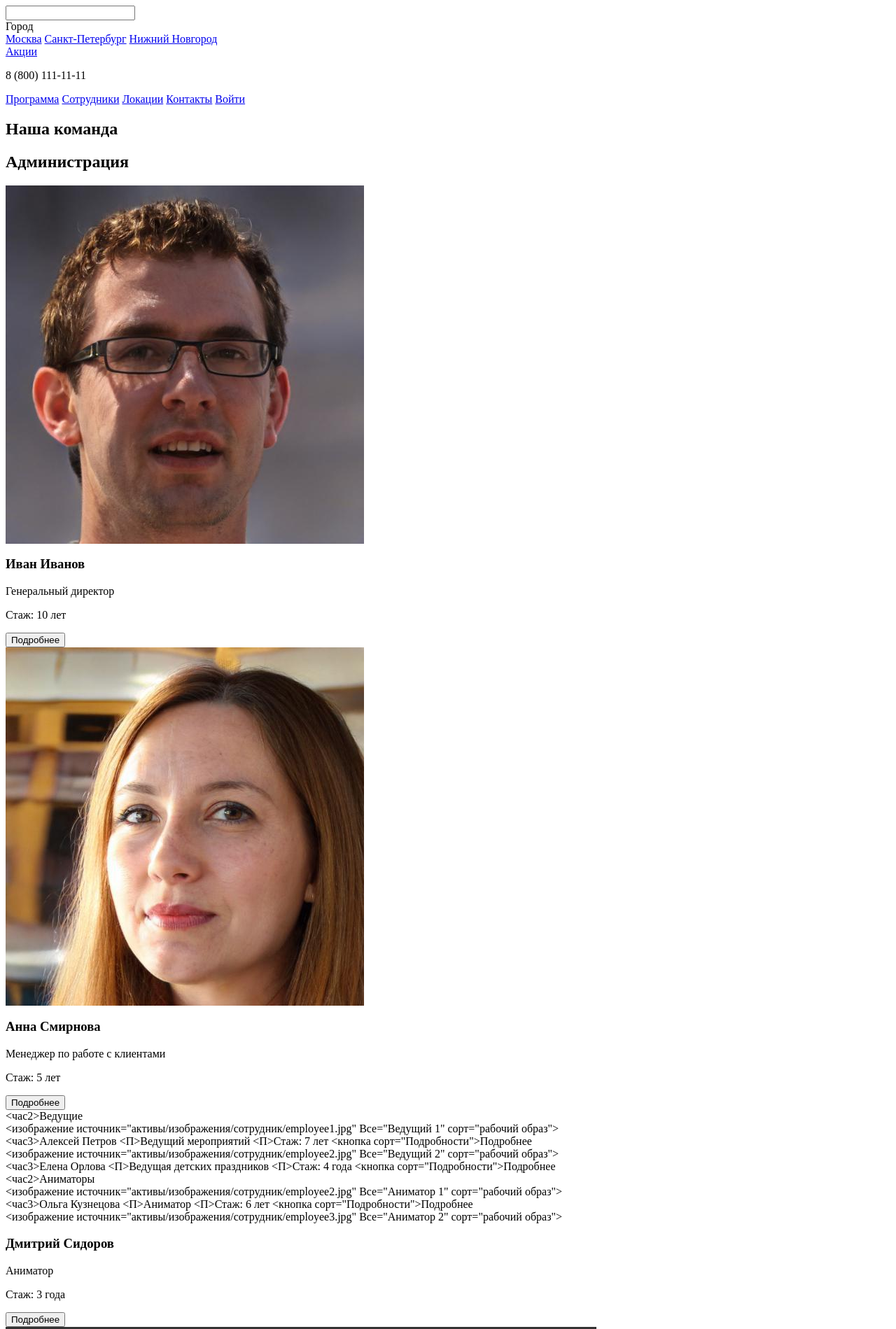
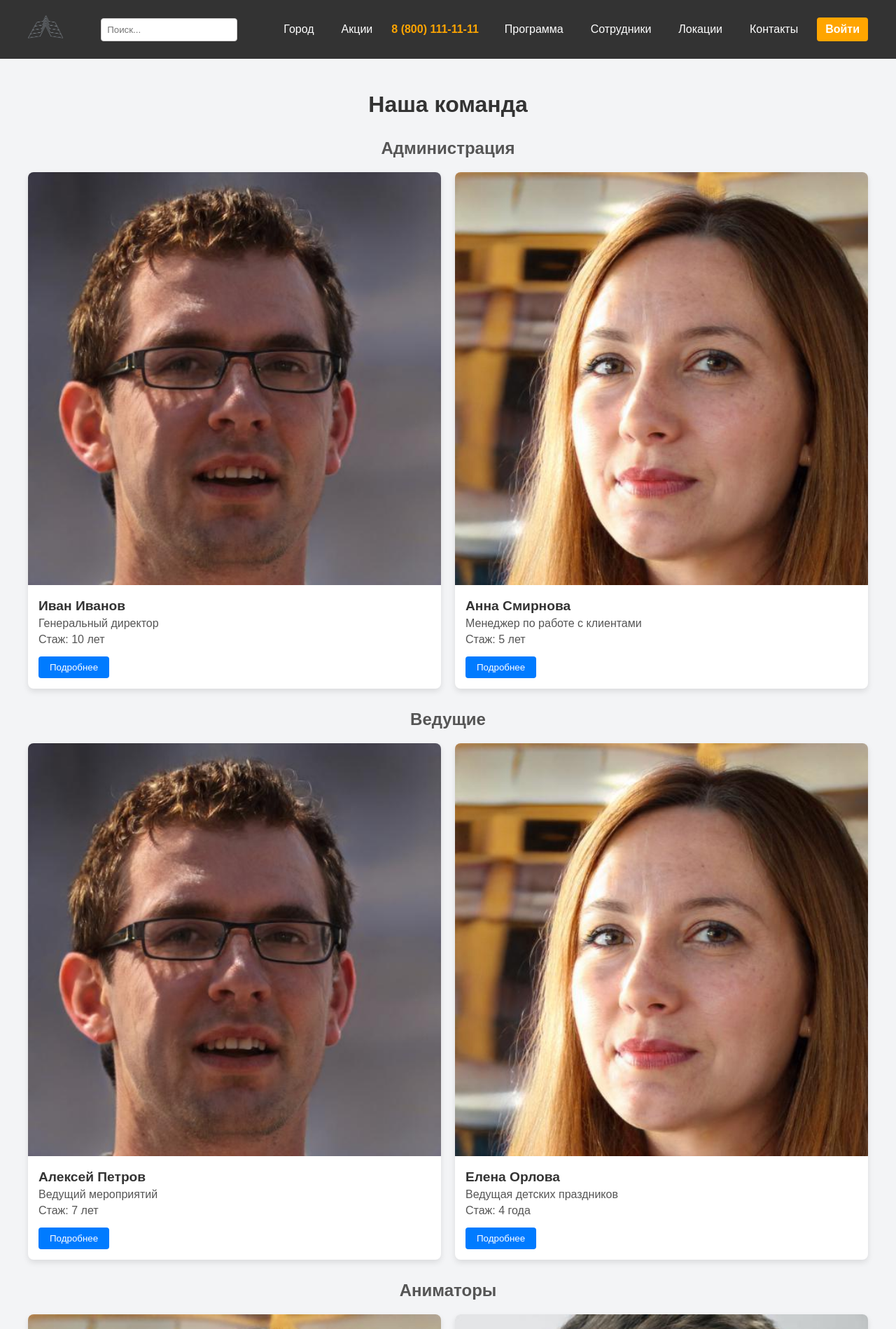
Before and after one commit to 46487874654/layout, a plain HTML site: page workers.html in a window 1280 px wide. Shown: the top 1899 px of the page at 70% size. Drawn offline with Linux system fonts and the light colour scheme.

Commit message:
Add files via upload

```diff
--- a/workers.html
+++ b/workers.html
@@ -1,39 +1,39 @@
-<!ДОКУМЕНТ HTML>
-<html только="ru">
+<!DOCTYPE html>
+<html lang="ru">
 <head>
-    <meta кодировка="UTF-8">
-    <meta Имя="viewport" содержание="width=device-width, initial-scale=1.0">
+    <meta charset="UTF-8">
+    <meta name="viewport" content="width=device-width, initial-scale=1.0">
     <title>Сотрудники</title>
-    <link отн.="stylesheet" href="assets/css/workers.css">
-    <link отн.="stylesheet" href="assets/css/header.css">
-    <link отн.="stylesheet" href="assets/css/footer.css">
-</голова>
+    <link rel="stylesheet" href="assets/css/workers.css">
+    <link rel="stylesheet" href="assets/css/header.css">
+    <link rel="stylesheet" href="assets/css/footer.css">
+</head>
 <body>
 
 <header>
-    <div сорт="header-container">
-        <div сорт="logo">
-            <a href="index.html"><img источник="assets/images/logo.png" все="Логотип компании"></a>
+    <div class="header-container">
+        <div class="logo">
+            <a href="index.html"><img src="assets/images/logo.png" alt="Логотип компании"></a>
         </div>
-        <div сорт="search-bar">
-            <input Тип="text" заполнитель="Поиск...">
+        <div class="search-bar">
+            <input type="text" placeholder="Поиск...">
         </div>
-        <nav сорт="nav-menu">
-            <div сорт="dropdown">
-                <div сорт="dropbtn">Город</div>
-                <div сорт="dropdown-content">
+        <nav class="nav-menu">
+            <div class="dropdown">
+                <div class="dropbtn">Город</div>
+                <div class="dropdown-content">
                     <a href="#">Москва</a>
                     <a href="#">Санкт-Петербург</a>
                     <a href="#">Нижний Новгород</a>
                 </div>
             </div>
             <a href="stocks.html">Акции</a>
-            <p сорт="phone">8 (800) 111-11-11</p>
+            <p class="phone">8 (800) 111-11-11</p>
             <a href="programs.html">Программа</a>
             <a href="workers.html">Сотрудники</a>
             <a href="locations.html">Локации</a>
             <a href="contacts.html">Контакты</a>
-            <a href="login.html" сорт="login">Войти</a>
+            <a href="login.html" class="login">Войти</a>
         </nav>
     </div>
 </header>
@@ -64,43 +64,43 @@
                 </div>
             </div>
         </div>
-        <div сорт="рабочий раздел">
-            <час2>Ведущие</час2>
-            <div сорт="рабочие">
-                <div сорт="рабочая карта">
-                    <изображение источник="активы/изображения/сотрудник/employee1.jpg" Все="Ведущий 1" сорт="рабочий образ">
-                    <div сорт="информация о работнике">
-                        <час3>Алексей Петров</час3>
-                        <П>Ведущий мероприятий</П>
-                        <П>Стаж: 7 лет</П>
-                        <кнопка сорт="Подробности">Подробнее</кнопка>
+        <div class="workers-section">
+            <h2>Ведущие</h2>
+            <div class="workers">
+                <div class="worker-card">
+                    <img src="assets/images/employee/employee1.jpg" alt="Ведущий 1" class="worker-image">
+                    <div class="worker-info">
+                        <h3>Алексей Петров</h3>
+                        <p>Ведущий мероприятий</p>
+                        <p>Стаж: 7 лет</p>
+                        <button class="details">Подробнее</button>
                     </div>
                 </div>
-                <div сорт="рабочая карта">
-                    <изображение источник="активы/изображения/сотрудник/employee2.jpg" Все="Ведущий 2" сорт="рабочий образ">
-                    <div сорт="информация о работнике">
-                        <час3>Елена Орлова</час3>
-                        <П>Ведущая детских праздников</П>
-                        <П>Стаж: 4 года</П>
-                        <кнопка сорт="Подробности">Подробнее</кнопка>
+                <div class="worker-card">
+                    <img src="assets/images/employee/employee2.jpg" alt="Ведущий 2" class="worker-image">
+                    <div class="worker-info">
+                        <h3>Елена Орлова</h3>
+                        <p>Ведущая детских праздников</p>
+                        <p>Стаж: 4 года</p>
+                        <button class="details">Подробнее</button>
                     </div>
                 </div>
             </div>
         </div>
-        <div сорт="рабочий раздел">
-            <час2>Аниматоры</час2>
-            <div сорт="рабочие">
-                <div сорт="рабочая карта">
-                    <изображение источник="активы/изображения/сотрудник/employee2.jpg" Все="Аниматор 1" сорт="рабочий образ">
-                    <div сорт="информация о работнике">
-                        <час3>Ольга Кузнецова</час3>
-                        <П>Аниматор</П>
-                        <П>Стаж: 6 лет</П>
-                        <кнопка сорт="Подробности">Подробнее</кнопка>
+        <div class="workers-section">
+            <h2>Аниматоры</h2>
+            <div class="workers">
+                <div class="worker-card">
+                    <img src="assets/images/employee/employee2.jpg" alt="Аниматор 1" class="worker-image">
+                    <div class="worker-info">
+                        <h3>Ольга Кузнецова</h3>
+                        <p>Аниматор</p>
+                        <p>Стаж: 6 лет</p>
+                        <button class="details">Подробнее</button>
                     </div>
                 </div>
-                <div сорт="рабочая карта">
-                    <изображение источник="активы/изображения/сотрудник/employee3.jpg" Все="Аниматор 2" сорт="рабочий образ">
+                <div class="worker-card">
+                    <img src="assets/images/employee/employee3.jpg" alt="Аниматор 2" class="worker-image">
                     <div class="worker-info">
                         <h3>Дмитрий Сидоров</h3>
                         <p>Аниматор</p>
```
